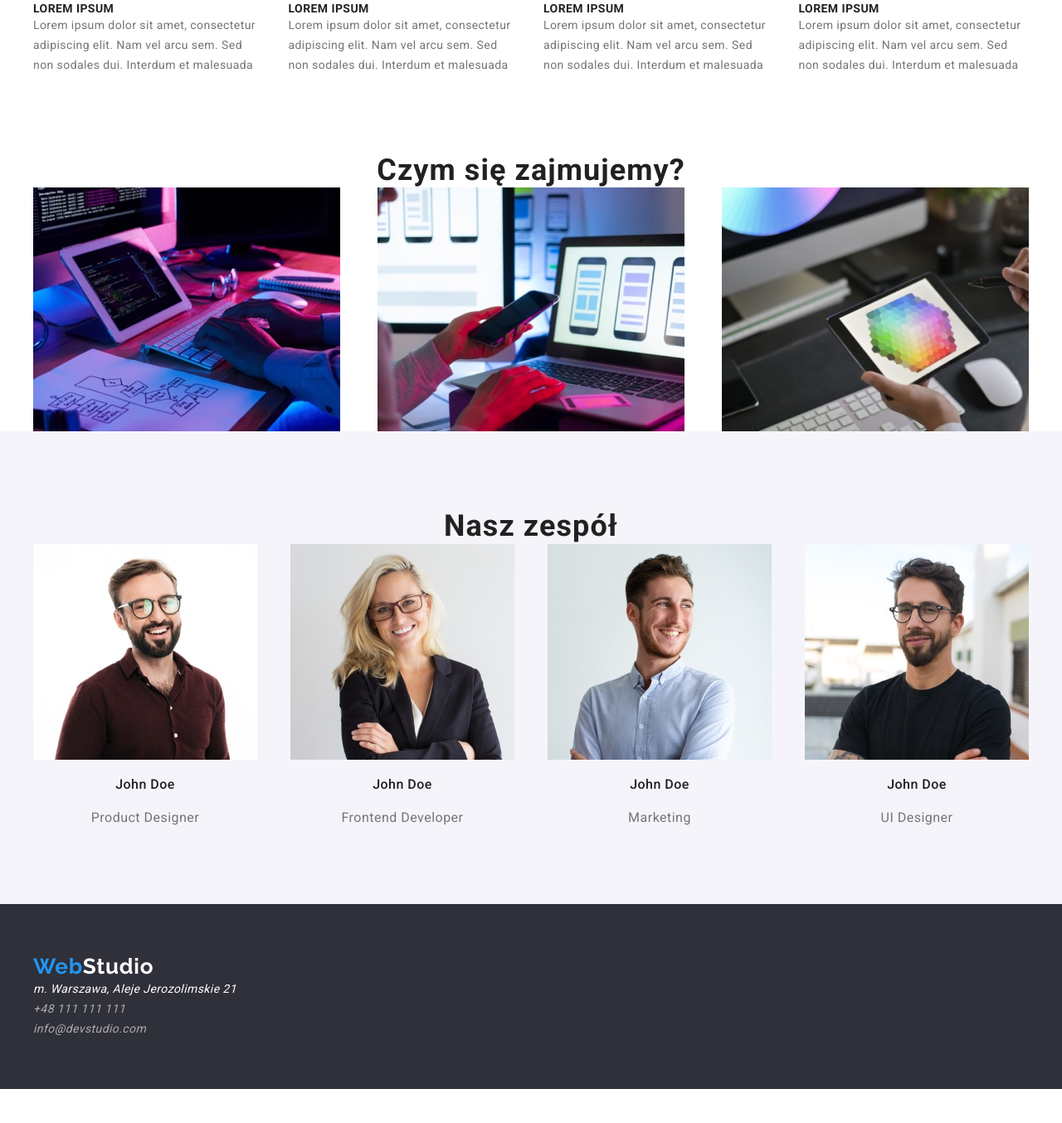
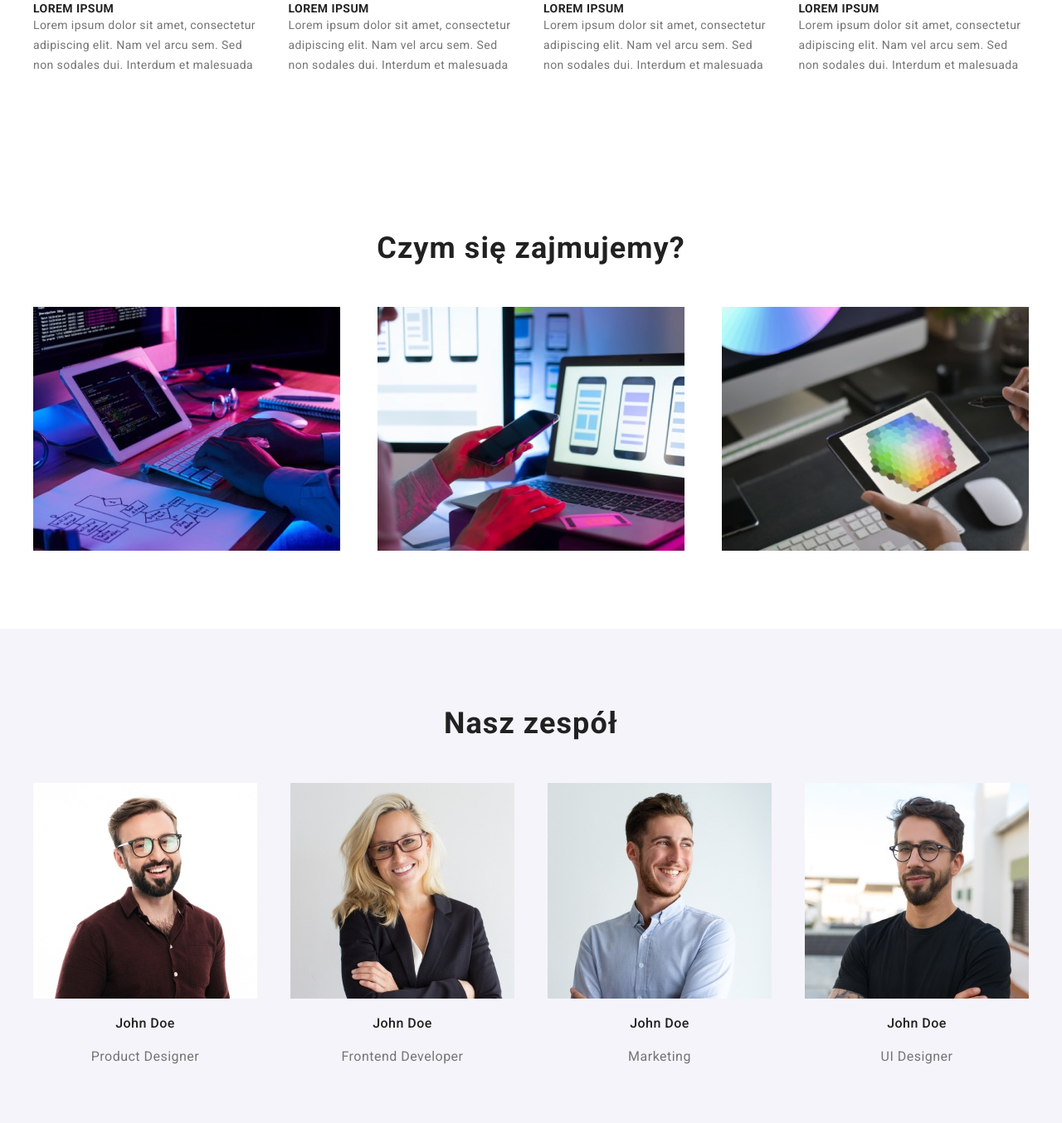
Before and after one commit to patrykdzieza/goit-hw-markup-03, a plain HTML site: page index.html in a window 1280 px wide. Shown: the part 906-2260 px from the top of the page at 83% size. Before the commit the page ends 2219 px from the top, so only its background shows below. Drawn offline with nearby package versions, Linux system fonts and the light colour scheme.

Commit message:
Three section in index.html

```diff
--- a/CSS/styles.css
+++ b/CSS/styles.css
@@ -21,6 +21,9 @@ body {
   letter-spacing: 0.03em;
   background-color: var(--background);
   margin: 0;
+}
+address {
+  font-style: normal;
 }
 ul,
 li {
@@ -63,7 +66,7 @@ p {
   display: flex;
   flex-direction: column;
   gap: 50px;
-  width: 1200px;
+  /* width: 1200px; */
   margin: 0 auto;
   padding-top: 94px;
   padding-bottom: 94px;
@@ -141,8 +144,9 @@ p {
   padding-top: 60px;
   padding-bottom: 60px;
 }
-.footer_content {
+.footer__content {
   text-decoration: none;
+  padding-top: 20px;
 }
 
 .footer__text {
@@ -156,6 +160,7 @@ p {
 
 .footer__text--contact {
   color: rgba(255, 255, 255, 0.6);
+  padding-top: 9px;
 }
 .footer__text--contact:hover {
   color: var(--blue);
@@ -270,6 +275,7 @@ p {
   text-align: center;
   letter-spacing: 0.03em;
   text-transform: none;
+  padding-bottom: 50px;
 }
 
 .section-4-col__title--medium {
@@ -305,6 +311,7 @@ p {
   line-height: 1.16;
   text-align: center;
   letter-spacing: 0.03em;
+  padding-bottom: 50px;
 }
 
 .section-3-col__content {
--- a/index.html
+++ b/index.html
@@ -82,7 +82,7 @@
         </div>
       </section>
 
-      <section class="section-3-col__container">
+      <section class="section">
         <div class="container">
           <h2 class="section-3-col__title">Czym się zajmujemy?</h2>
           <ul class="section-3-col__content">
@@ -113,7 +113,7 @@
           </ul>
         </div>
       </section>
-      <section class="section-4-col__container section-4-col__container--light-bg">
+      <section class="section section-4-col__container--light-bg">
         <div class="container">
           <h2 class="section-4-col__title--big">Nasz zespół</h2>
           <ul class="section-4-col__content">
```
Also changed, not shown: portfolio.html (+3 -0 lines).
